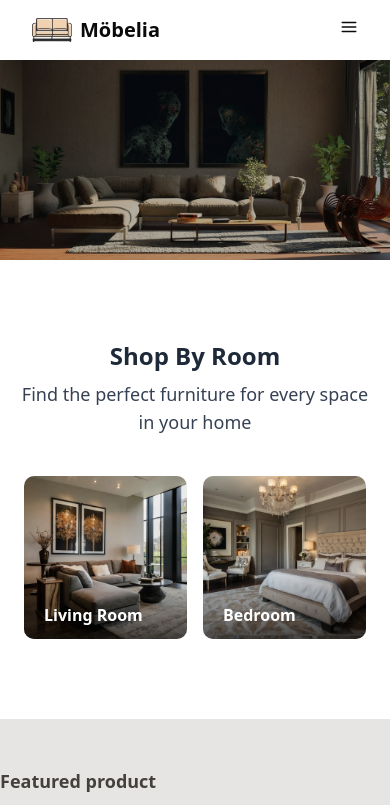
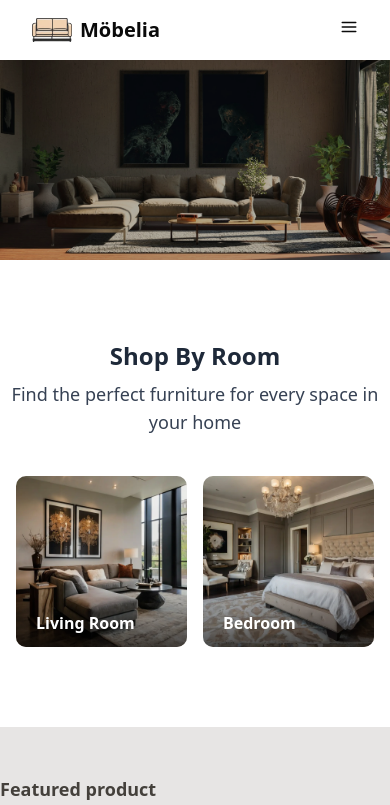
Before and after one commit to Alexrsnchz/mobelia-web, a React (Vite) app: page / in a window 390 px wide. Shown: the top 805 px of the page. Built offline with nearby package versions, Linux system fonts and the light colour scheme.

Commit message:
style: Change side spacing of the rooms section

```diff
--- a/src/components/website/homePage/rooms/Rooms.jsx
+++ b/src/components/website/homePage/rooms/Rooms.jsx
@@ -4,7 +4,7 @@ import RoomsCarousel from "@/components/website/homePage/rooms/RoomsCarousel.jsx
 export default function Rooms() {
   return (
     <section id="rooms">
-      <div className="px-4 md:px-6 py-20 mx-auto max-w-8xl">
+      <div className="px-2 md:px-6 py-20 mx-auto max-w-8xl">
         <div className="text-center">
           <h3 className="text-2xl md:text-4xl font-bold text-gray-800">
             Shop By Room
```
